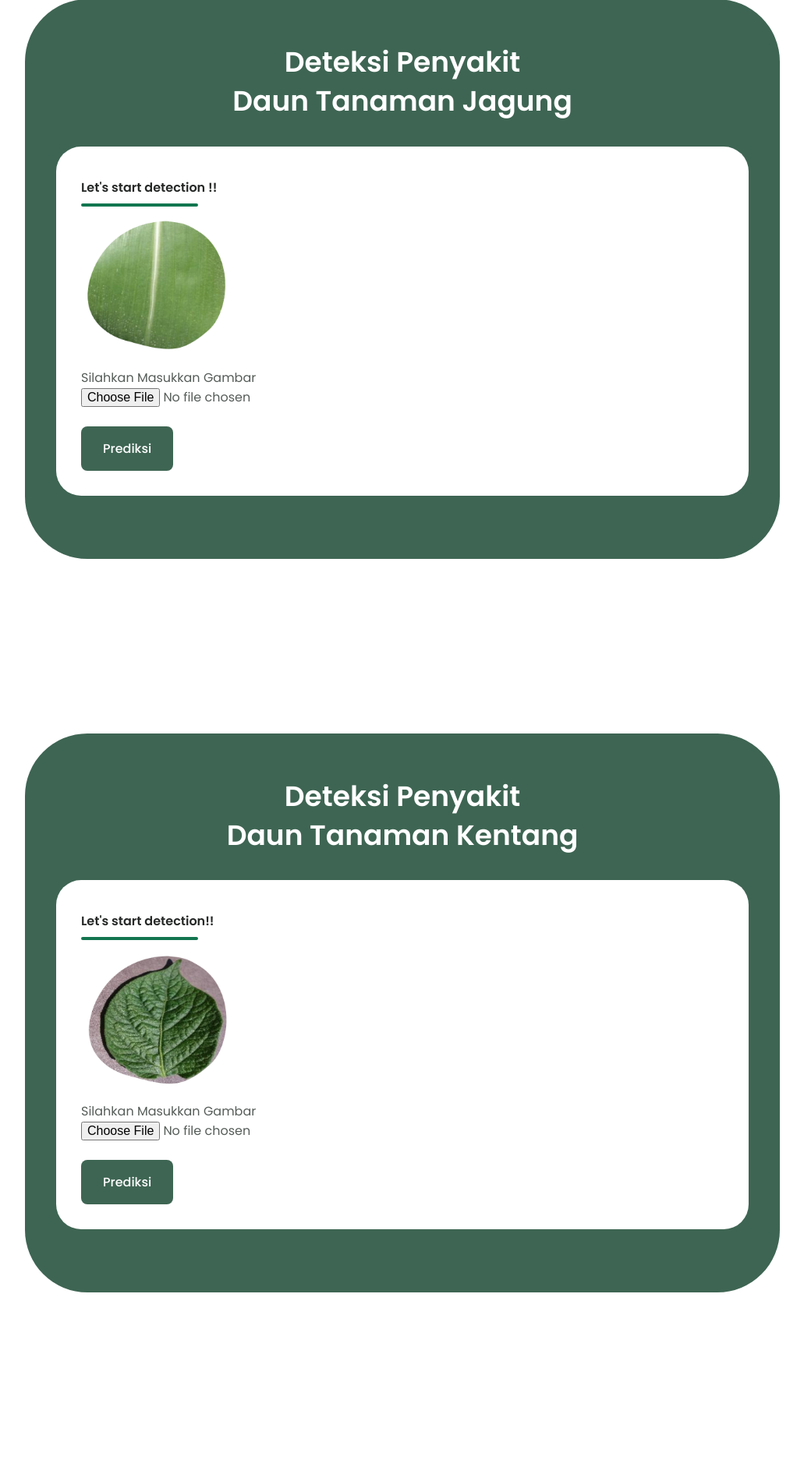
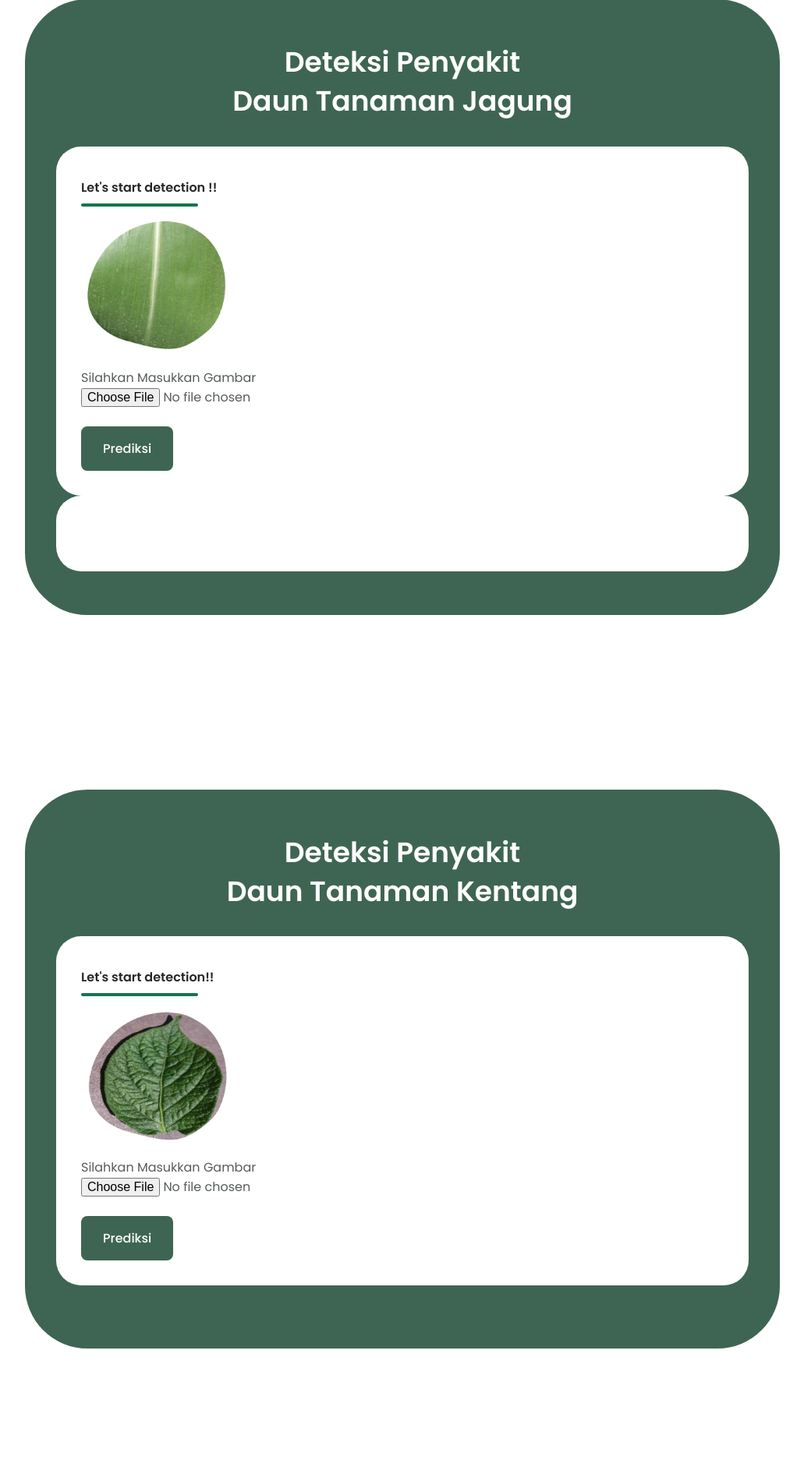
Before and after one commit to gizkarp/PACornAndPotato, a Flask app: page / in a window 1280 px wide. Shown: the part 2245-4127 px from the top of the page at 78% size, without its empty margins (124-1155 px from the left). Run offline with Flask 3, Linux system fonts and the light colour scheme.

Commit message:
Update index.html

```diff
--- a/templates/index.html
+++ b/templates/index.html
@@ -206,12 +206,14 @@
                             <button type="submit" id="prediksi_submit_jagung" class="button button--flex">Prediksi</button>
                         </div>
                         <div class="hasilprediksi">
+                            <div class="steps__card">
                             <br>
                             <!-- Bagian Halaman untuk Hasil Prediksi -->
-                            <div id="hasil_prediksi_jagung" align="center">
+                            <div id="hasil_prediksi" align="center">
                                 <!-- Hasil Prediksi akan ditampilkan di sini-->
                             </div>
-                    </div>
+                            </div>
+                        </div>
                 </div>
             </section>
 
```
